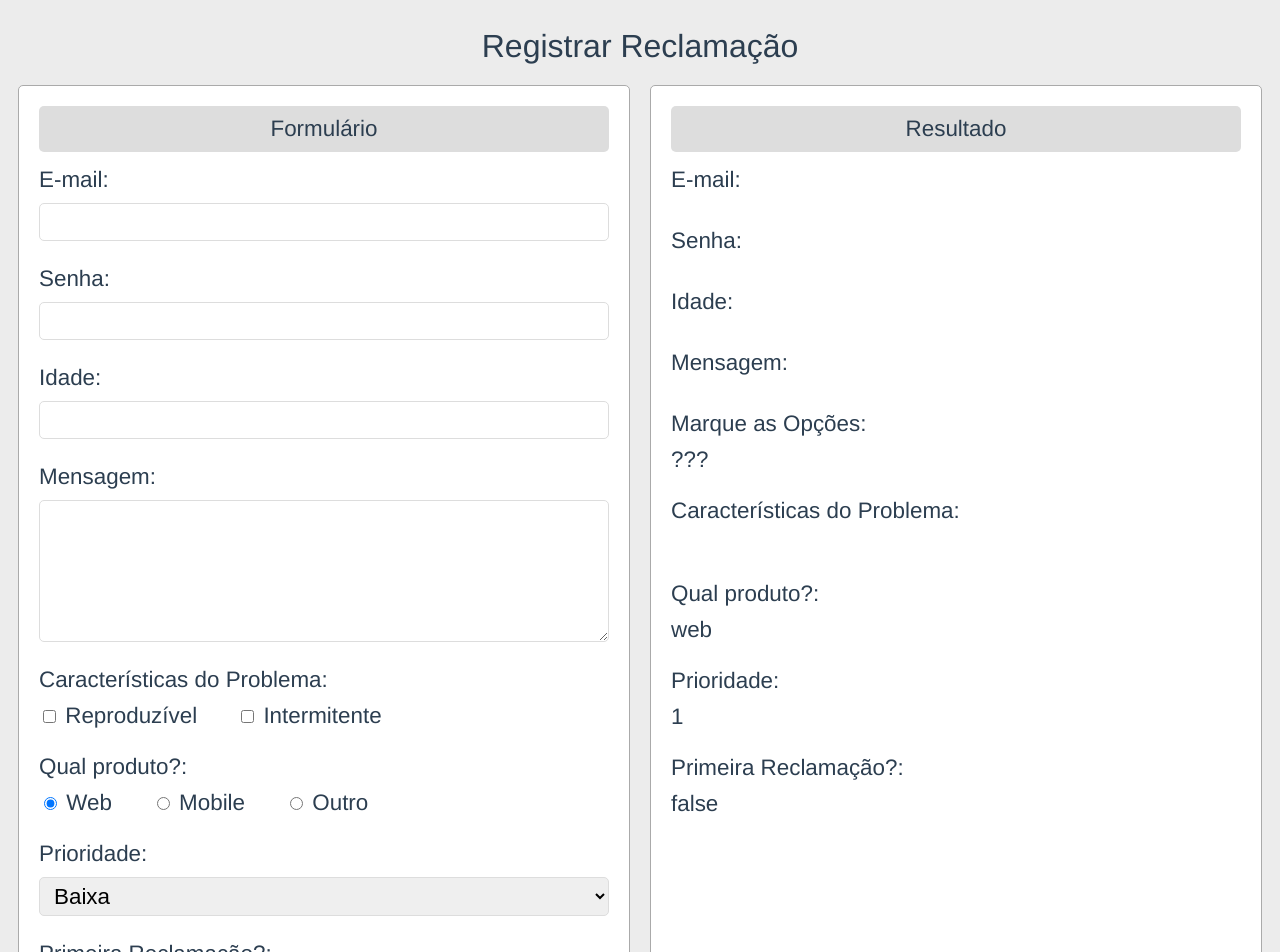
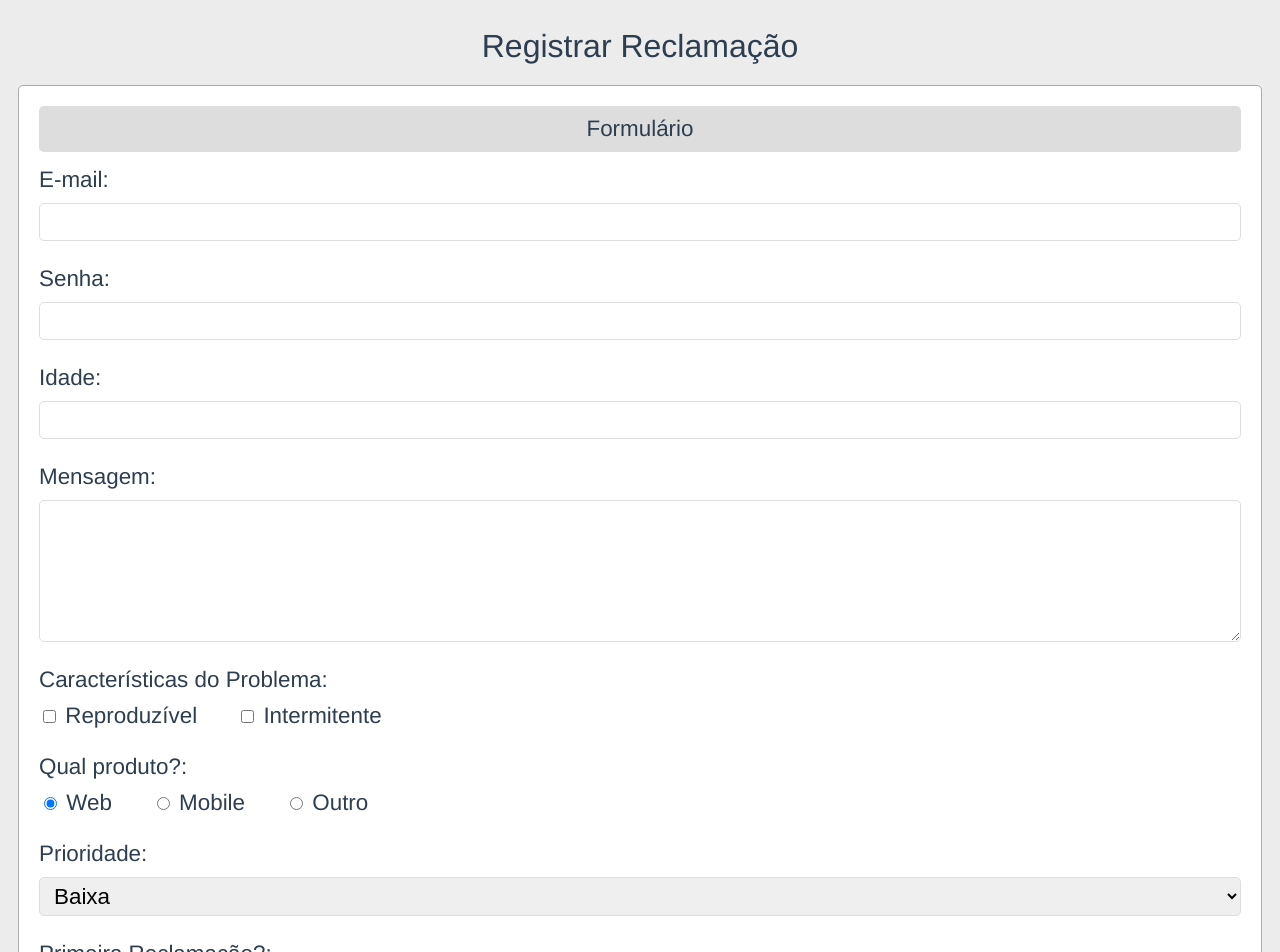
Before and after one commit to josemalcher/CODE3R-Curso-VueJS-2-O-Guia-Completo-incl-Vue-Router-Vuex, a Vue app in the folder Secao-11-ManipulandoEntrada-de-UsuariocomFormularios/formulario-exercicios/: page / in a window 1280 px wide. Shown: the top 952 px of the page. Built offline with nearby package versions, Linux system fonts and the light colour scheme.

Commit message:
Seção 11 - 175. Submetendo Formulário

```diff
--- a/Secao-11-ManipulandoEntrada-de-UsuariocomFormularios/formulario-exercicios/src/App.vue
+++ b/Secao-11-ManipulandoEntrada-de-UsuariocomFormularios/formulario-exercicios/src/App.vue
@@ -2,7 +2,7 @@
   <div id="app">
     <h1>Registrar Reclamação</h1>
     <div class="conteudo">
-      <form class="painel">
+      <form class="painel" v-if="!enviado">
         <div class="cabecalho">Formulário</div>
         <Rotulo nome="E-mail">
           <input type="text" v-model.lazy.trim="user.email">
@@ -42,9 +42,9 @@
           <Escolha v-model="escolha" />
         </Rotulo>
         <hr>
-        <button>Enviar</button>
+        <button @click.prevent="enviar">Enviar</button>
       </form>
-      <div class="painel">
+      <div class="painel" v-else>
         <div class="cabecalho">Resultado</div>
         <Rotulo nome="E-mail">
           <span>{{ user.email }}</span>
@@ -105,7 +105,13 @@
         {codigo: 2, nome: 'Moderada'},
         {codigo: 3, nome: 'Alta'}
       ],
-      escolha:false
+      escolha:false,
+      enviado: false,
+    }
+  },
+  methods:{
+    enviar(){
+      this.enviado = true
     }
   }
 }
```
